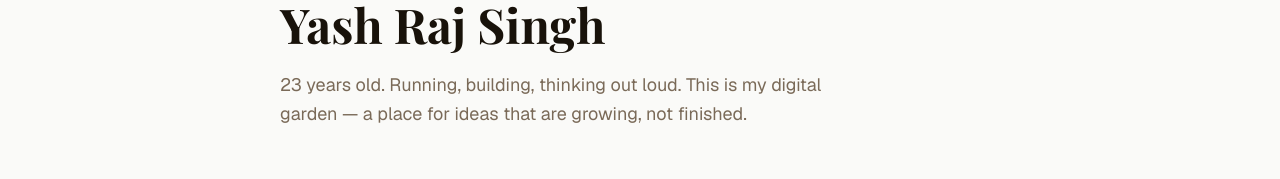
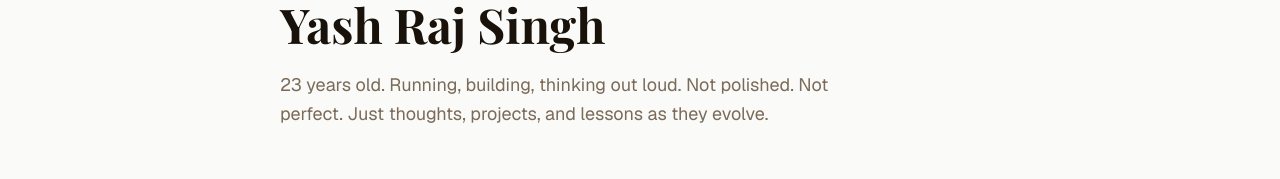
Before and after one commit to YashRajSingh1001/digital-garden, a Next.js app: page / in a window 1280 px wide. Shown: the part 150-329 px from the top of the page. Built offline with nearby package versions, Linux system fonts and the light colour scheme; no server answers; a web font is replaced by a local one.

Commit message:
updating the bio

```diff
--- a/app/page.tsx
+++ b/app/page.tsx
@@ -67,8 +67,7 @@ export default async function Home() {
         </h1>
         <p className="text-[#7a6a58] text-lg leading-relaxed max-w-xl">
           {currentAge} years old. Running, building, thinking out loud.
-          This is my digital garden — a place for ideas that are growing,
-          not finished.
+          Not polished. Not perfect. Just thoughts, projects, and lessons as they evolve.
         </p>
       </section>
 
```
